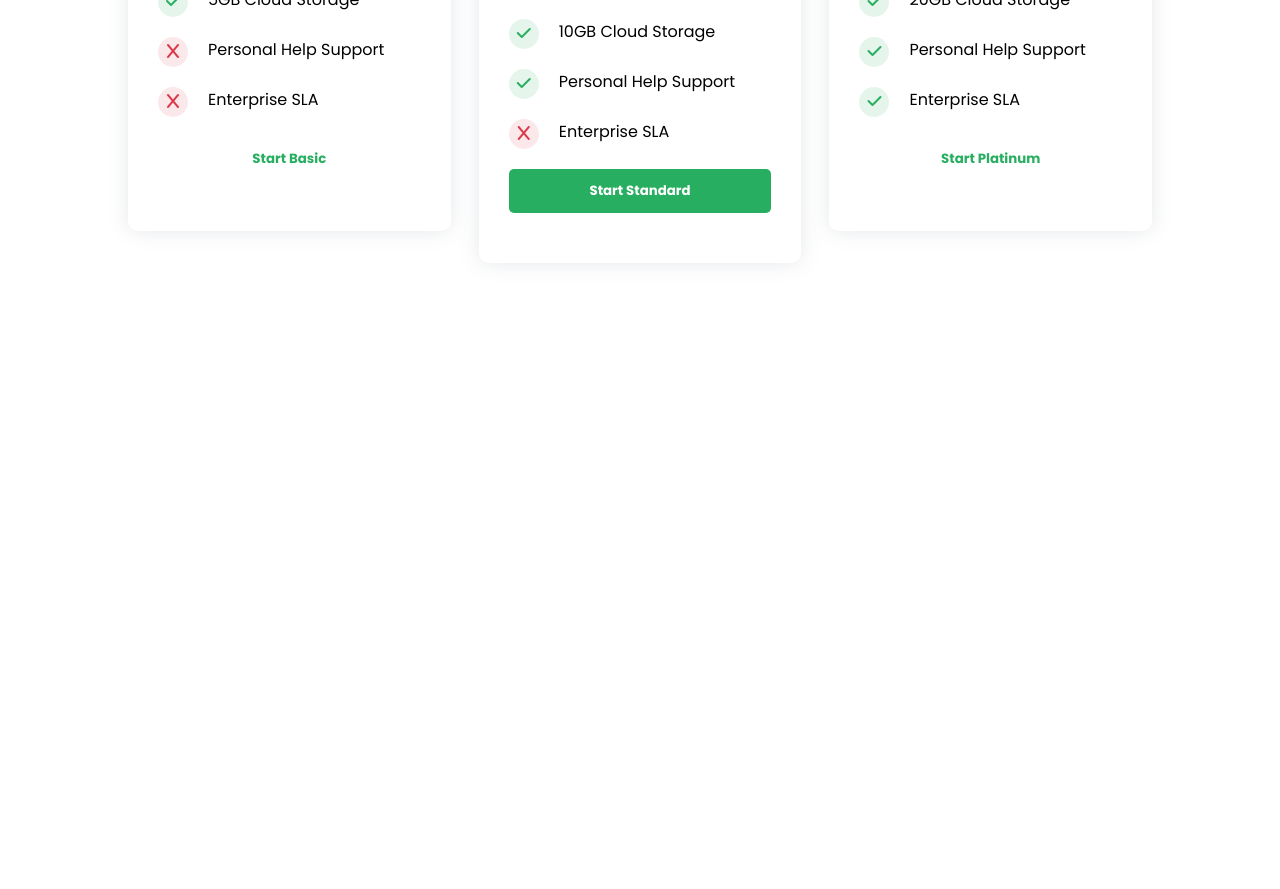
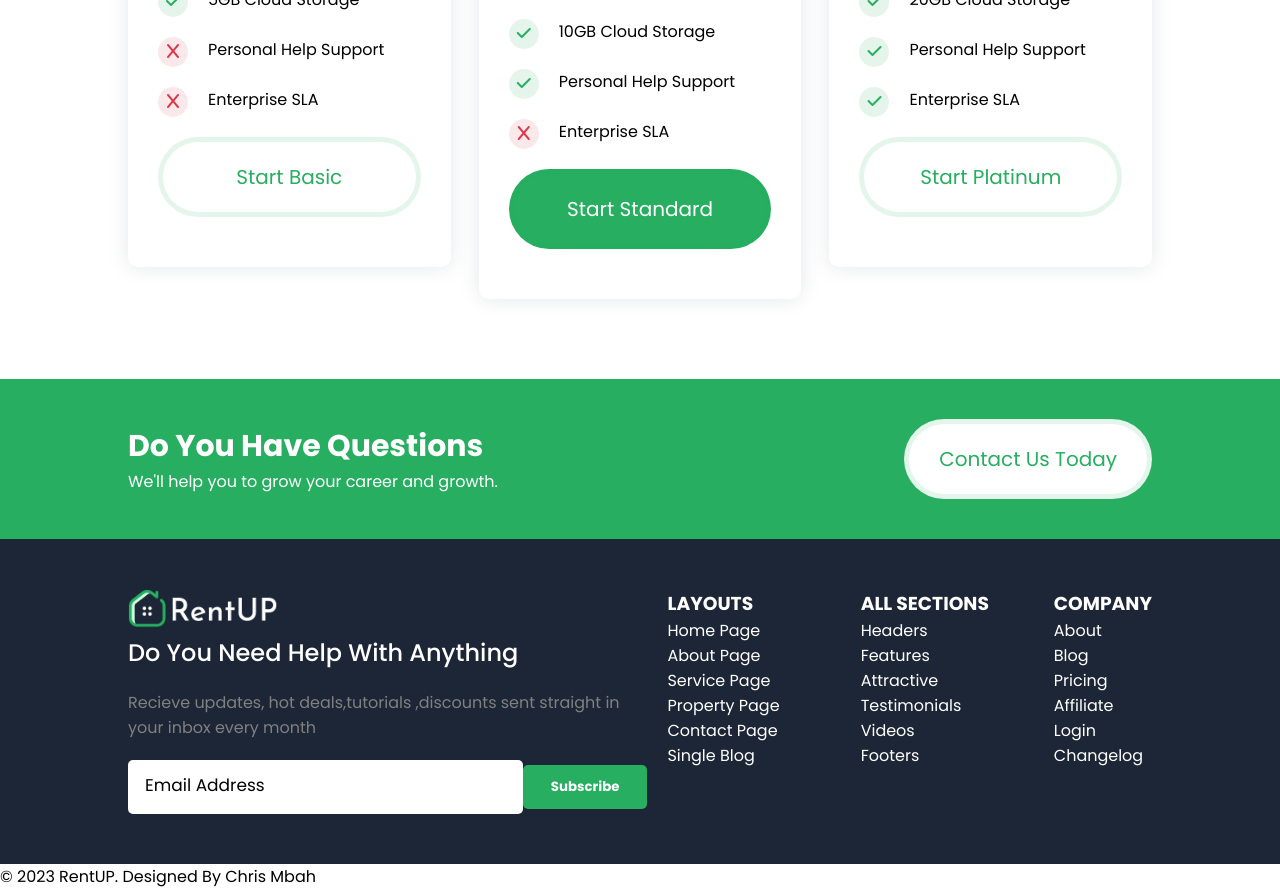
Before and after one commit to chrismbah/Rent-Up, a React (Vite) app: page / in a window 1280 px wide. Shown: the part 5960-6849 px from the top of the page. Before the commit the page ends 6303 px from the top, so only its background shows below. Built offline with nearby package versions, Linux system fonts and the light colour scheme.

Commit message:
Footer styling

```diff
--- /dev/null
+++ b/src/components/common/footer/Footer.css
@@ -0,0 +1,35 @@
+.footerContact{
+    background-color: #27ae60;
+    padding: 40px 0;
+    color: #fff;
+}
+.footerContact h1{
+    font-size: 30px;
+}
+footer{
+    background-color: #1d2636;
+    padding: 50px 0;
+    color: #fff;
+}
+footer .container{
+    display: grid;
+    grid-template-columns: 6fr 2fr 2fr 1fr;
+    grid-gap: 20px;
+}
+footer img{
+    width: 150px;
+}
+footer h2{
+    font-weight: 500;
+}
+footer p{
+    color: grey;
+    margin: 20px 0;
+}
+footer input{
+    background-color:#fff ;
+    padding: 17px;
+    width: 100%;
+    border-radius: 5px;
+}
+footer
--- /dev/null
+++ b/src/components/common/footer/Footer.jsx
@@ -0,0 +1,55 @@
+import React from "react";
+import "./Footer.css";
+import { footer } from "../../data/Data";
+
+export default function Footer() {
+  return (
+    <>
+      <section className="footerContact">
+        <div className="container">
+          <div className="send flex">
+            <div className="text">
+              <h1>Do You Have Questions</h1>
+              <p>We'll help you to grow your career and growth.</p>
+            </div>
+            <button className="btn5">Contact Us Today</button>
+          </div>
+        </div>
+      </section>
+      <footer>
+        <div className="container">
+          <div className="box">
+            <div className="logo">
+              <img src="../images/logo-light.png" alt="" />
+              <h2>Do You Need Help With Anything</h2>
+              <p>
+                Recieve updates, hot deals,tutorials ,discounts sent straight in
+                your inbox every month
+              </p>
+              <div className="input flex">
+                <input type="text" placeholder="Email Address" />
+                <button>Subscribe</button>
+              </div>
+            </div>
+          </div>
+          {footer.map((val) => {
+            return (
+              <div className="box">
+                <h3>{val.title}</h3>
+                <ul>
+                  {val.text.map((item) => {
+                    const { list } = item;
+                    return <li>{list}</li>;
+                  })}
+                </ul>
+              </div>
+            );
+          })}
+        </div>
+      </footer>
+      <div className="legal">
+        <span>© 2023 RentUP. Designed By Chris Mbah</span>
+      </div>
+    </>
+  );
+}
--- a/src/components/home/Price/Price.css
+++ b/src/components/home/Price/Price.css
@@ -39,3 +39,14 @@
 .price .btn5{
     width: 100%;
 }
+@media screen and (max-width:800px) {
+    .price .content{
+        flex-direction: column;
+    }
+    .price .content .box{
+        width: 100%;
+        padding: 30px;
+        border-radius: 10px;
+        margin-bottom: 50px;
+    }
+}
--- a/src/components/pages/Pages.jsx
+++ b/src/components/pages/Pages.jsx
@@ -1,6 +1,7 @@
 import React from "react";
 import Header from "../common/header/Header";
 import Home from "../home/Home";
+import Footer from "../common/footer/Footer";
 import { BrowserRouter as Router, Routes, Route } from "react-router-dom";
 import { useState } from "react";
 import { createContext } from "react";
@@ -20,6 +21,7 @@
               element={<Home setlistNum={setListNum} listNum={listNum} />}
             />
           </Routes>
+          <Footer />
         </Router>
       </AppContext.Provider>
     </>
--- a/src/main.css
+++ b/src/main.css
@@ -108,3 +108,12 @@
     background-color: #000;
     color: #fff;
 }
+.btn5{
+    border-radius: 50px;
+    padding: 20px 30px;
+    color: #27ae60;
+    font-size: 20px;
+    font-weight: 400;
+    border: 5px solid #27ae601f;
+    background: #fff;
+}
```
